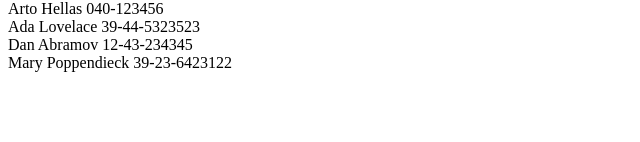
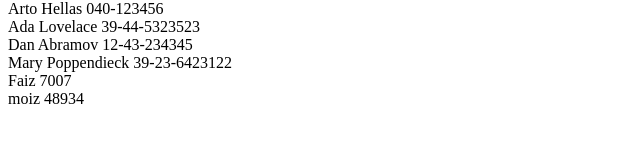
Before and after one commit to FaizAlamDev/part2, a React (Create React App) app in the folder phonebook/: page / in a window 1280 px wide. Shown: the part 284-426 px from the top of the page, without its empty margins (0-640 px from the left). Built offline with nearby package versions, Linux system fonts and the light colour scheme; data requests are answered from the project's data file.

Commit message:
2.16
took 40 mins

```diff
--- a/phonebook/db.json
+++ b/phonebook/db.json
@@ -19,6 +19,16 @@
       "name": "Mary Poppendieck",
       "number": "39-23-6423122",
       "id": 4
+    },
+    {
+      "name": "Faiz",
+      "number": "7007",
+      "id": 5
+    },
+    {
+      "name": "moiz",
+      "number": "48934",
+      "id": 6
     }
   ]
 }
--- a/phonebook/src/App.js
+++ b/phonebook/src/App.js
@@ -1,40 +1,8 @@
 import React, { useState, useEffect } from 'react'
-import axios from 'axios'
-
-const PersonForm = (props) => {
-	return (
-		<form onSubmit={props.handleForm}>
-			<div>
-				name:{' '}
-				<input value={props.newName} onChange={props.handleName} />
-			</div>
-			<div>
-				number:{' '}
-				<input value={props.newNumber} onChange={props.handleNumber} />
-			</div>
-			<div>
-				<button type='submit'>add</button>
-			</div>
-		</form>
-	)
-}
-
-const Filter = (props) => {
-	return (
-		<div>
-			filter shown with{' '}
-			<input value={props.value} onChange={props.onChange} />
-		</div>
-	)
-}
-
-const Persons = (props) => {
-	return (
-		<div key={props.person.name}>
-			{props.person.name} {props.person.number}
-		</div>
-	)
-}
+import PersonForm from './components/PersonForm'
+import Person from './components/Person'
+import Filter from './components/Filter'
+import personService from './services/persons'
 
 const App = () => {
 	const [persons, setPersons] = useState([])
@@ -43,9 +11,7 @@ const App = () => {
 	const [filterName, setFilterName] = useState('')
 
 	useEffect(() => {
-		axios.get('http://localhost:3001/persons').then((response) => {
-			setPersons(response.data)
-		})
+		personService.getAll().then((obj) => setPersons(obj))
 	}, [])
 
 	const handleName = (e) => {
@@ -62,9 +28,9 @@ const App = () => {
 			window.alert(`${newName} is already added to phonebook`)
 		} else {
 			const person = { name: newName, number: newNumber }
-			axios
-				.post('http://localhost:3001/persons', person)
-				.then((response) => setPersons(persons.concat(response.data)))
+			personService
+				.create(person)
+				.then((obj) => setPersons(persons.concat(obj)))
 		}
 		setNewName('')
 		setNewNumber('')
@@ -93,7 +59,7 @@ const App = () => {
 			/>
 			<h2>Numbers</h2>
 			{filterNamesFunction(persons).map((person) => (
-				<Persons key={person.name} person={person} />
+				<Person key={person.name} person={person} />
 			))}
 		</div>
 	)
--- /dev/null
+++ b/phonebook/src/components/Filter.js
@@ -0,0 +1,12 @@
+import React from 'react'
+
+const Filter = (props) => {
+	return (
+		<div>
+			filter shown with{' '}
+			<input value={props.value} onChange={props.onChange} />
+		</div>
+	)
+}
+
+export default Filter
--- /dev/null
+++ b/phonebook/src/components/Person.js
@@ -0,0 +1,11 @@
+import React from 'react'
+
+const Person = (props) => {
+	return (
+		<div key={props.person.name}>
+			{props.person.name} {props.person.number}
+		</div>
+	)
+}
+
+export default Person
--- /dev/null
+++ b/phonebook/src/components/PersonForm.js
@@ -0,0 +1,21 @@
+import React from 'react'
+
+const PersonForm = (props) => {
+	return (
+		<form onSubmit={props.handleForm}>
+			<div>
+				name:{' '}
+				<input value={props.newName} onChange={props.handleName} />
+			</div>
+			<div>
+				number:{' '}
+				<input value={props.newNumber} onChange={props.handleNumber} />
+			</div>
+			<div>
+				<button type='submit'>add</button>
+			</div>
+		</form>
+	)
+}
+
+export default PersonForm
--- /dev/null
+++ b/phonebook/src/services/persons.js
@@ -0,0 +1,16 @@
+import axios from 'axios'
+const baseUrl = 'http://localhost:3001/persons'
+
+const getAll = () => {
+	const request = axios.get(baseUrl)
+	return request.then((response) => response.data)
+}
+
+const create = (personObject) => {
+	const request = axios.post(baseUrl, personObject)
+	return request.then((response) => response.data)
+}
+
+const obj = { getAll, create }
+
+export default obj
```
Lines whose indentation alone changed are shown as unchanged.
